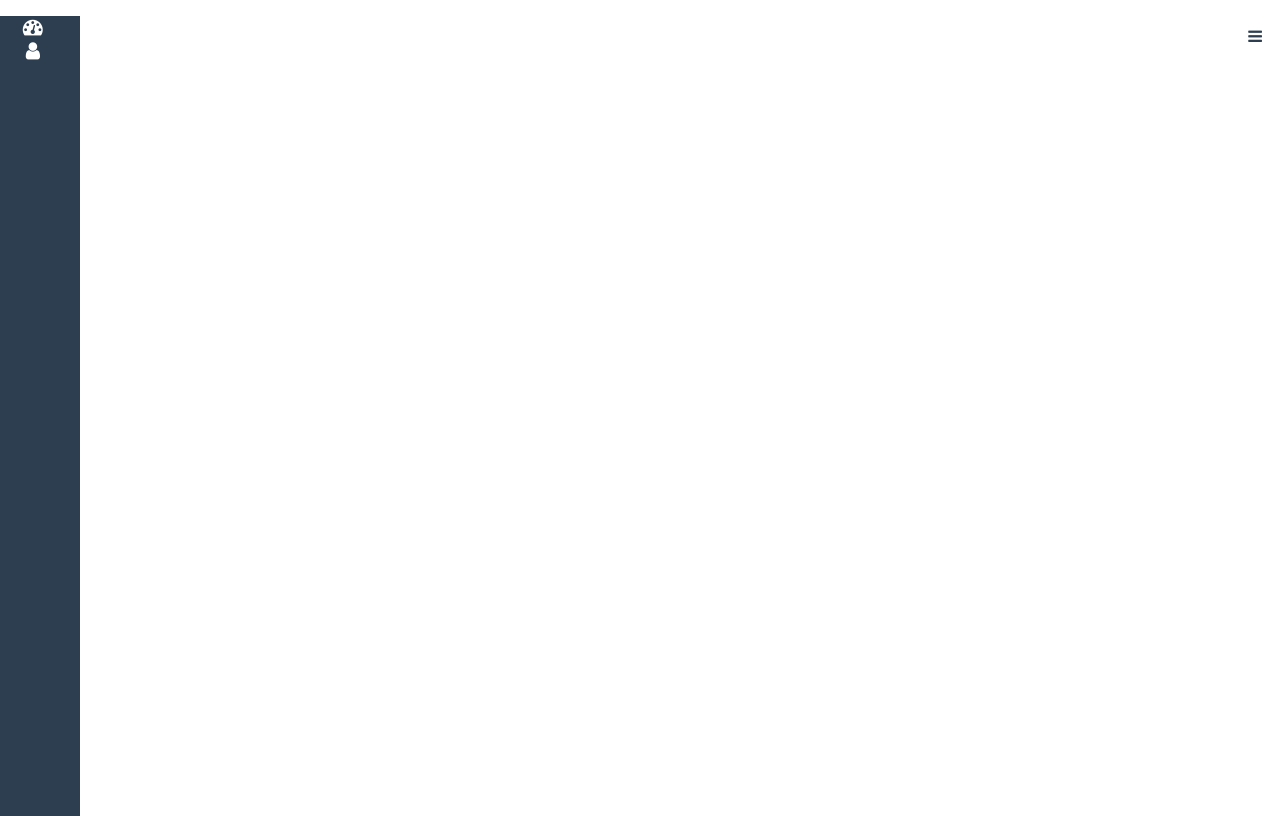
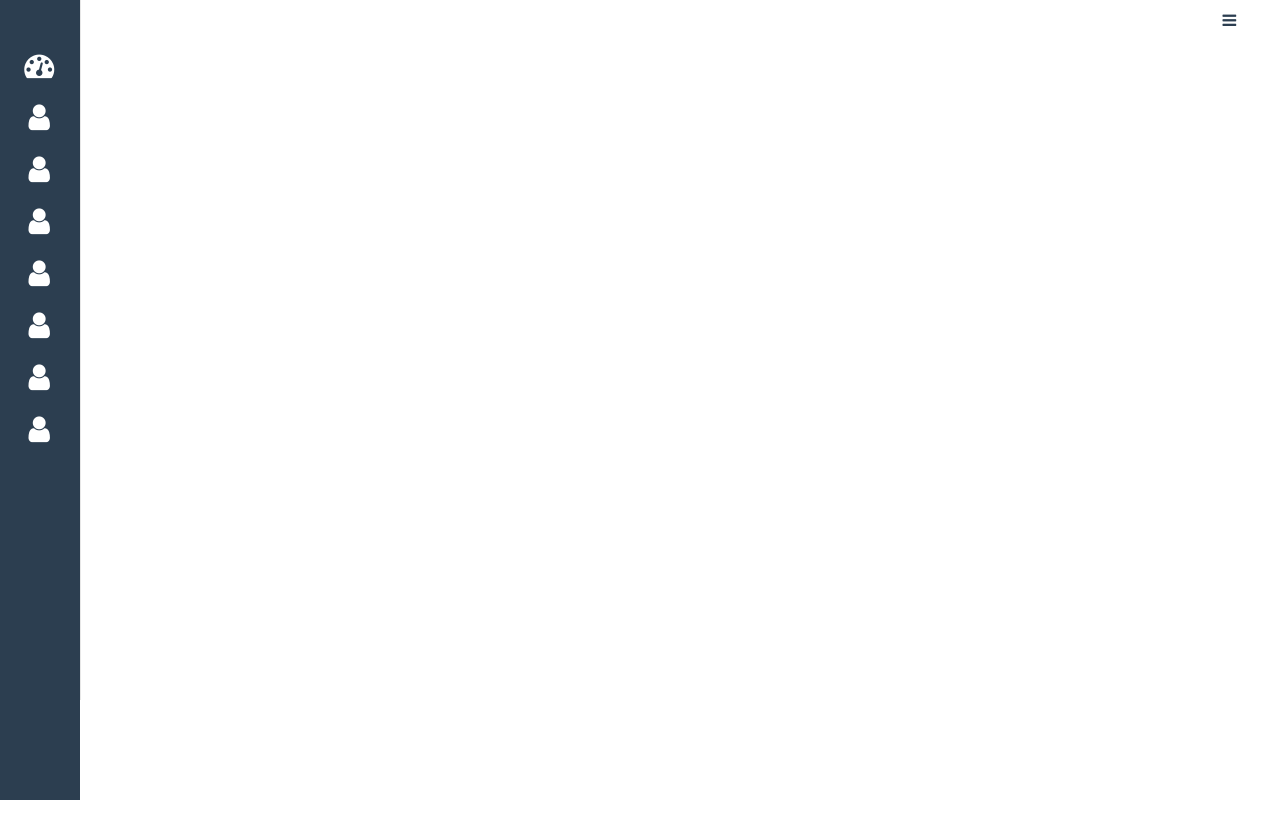
Before and after one commit to DavidSone11/BT-WEBCLIENT, an Angular app: page /dashboard in a window 1280 px wide. Built offline with nearby package versions, Linux system fonts and the light colour scheme; sample sign-in values are in the browser's storage.

Commit message:
sidebar woring

```diff
--- a/src/app/components/dashboard/dashboard.component.html
+++ b/src/app/components/dashboard/dashboard.component.html
@@ -1,4 +1,8 @@
-<p>
-  <router-outlet></router-outlet>
-  <app-left-sidebar></app-left-sidebar>
-</p>
+<div class="wrapper">
+    <app-left-sidebar></app-left-sidebar>
+  <div class="page-wrapper">
+    <router-outlet></router-outlet>
+  </div>
+
+
+</div>
--- a/src/app/components/left-sidebar/left-sidebar.component.css
+++ b/src/app/components/left-sidebar/left-sidebar.component.css
@@ -12,10 +12,11 @@
 }
 .sidebar ul {
     margin: 0;
-    padding: 0;
+    padding: 40px 0;
 }
 .sidebar ul li{
     list-style: none;
+    padding: 10px 0px;
 }
 .sidebar ul li a {
     text-decoration: none;
@@ -30,7 +31,7 @@
 }
 .sidebar ul li i {
     color:#fff;
-    font-size:20px;
+    font-size:30px;
 }
 .btn{
     float: right;
--- a/src/app/components/left-sidebar/left-sidebar.component.html
+++ b/src/app/components/left-sidebar/left-sidebar.component.html
@@ -4,11 +4,55 @@
     <ul>
       <li>
         <a [routerLink]="['']">
-          <i class="fa fa-dashboard fa-fw"></i></a>
+          <i class="fa fa-dashboard fa-fw"></i>
+        </a>
       </li>
       <li>
         <a [routerLink]="['/dashboard/about']">
-          <i class="fa fa-user fa-fw"></i></a>
+          <i class="fa fa-user fa-fw"></i>
+        </a>
+
+      </li>
+
+      <li>
+        <a [routerLink]="['/dashboard/about']">
+          <i class="fa fa-user fa-fw"></i>
+        </a>
+
+      </li>
+
+      <li>
+        <a [routerLink]="['/dashboard/about']">
+          <i class="fa fa-user fa-fw"></i>
+        </a>
+
+      </li>
+
+      <li>
+        <a [routerLink]="['/dashboard/about']">
+          <i class="fa fa-user fa-fw"></i>
+        </a>
+
+      </li>
+
+      <li>
+        <a [routerLink]="['/dashboard/about']">
+          <i class="fa fa-user fa-fw"></i>
+        </a>
+
+      </li>
+
+      <li>
+        <a [routerLink]="['/dashboard/about']">
+          <i class="fa fa-user fa-fw"></i>
+        </a>
+
+      </li>
+
+      <li>
+        <a [routerLink]="['/dashboard/about']">
+          <i class="fa fa-user fa-fw"></i>
+        </a>
 
       </li>
 
--- a/src/app/components/left-sidebar/left-sidebar.component.ts
+++ b/src/app/components/left-sidebar/left-sidebar.component.ts
@@ -21,6 +21,8 @@ export class LeftSidebarComponent implements OnInit {
     $(document).ready(function () {
       $(".btn").on("click",function () {
         $(".sidebar").toggleClass('no-sidebar');
+        $(".page-wrapper").toggleClass('no-page-wrapper');
+        $('.page-wrapper').toggle();
         $(".btn").toggleClass('btnc');
         // $(".sidebar").hide();
       });
--- a/src/styles.css
+++ b/src/styles.css
@@ -7,3 +7,26 @@ body,html{
     width:100%;
     font-family: sans-serif;
 }
+
+.wrapper {
+    width: 98%;
+}
+
+.page-wrapper {
+    padding: 0 15px;
+    min-height: 568px;
+    background-color: #fff;
+}
+.no-page-wrapper {
+    margin: -50px;
+}
+
+@media(min-width:768px) {
+    .page-wrapper {
+        position: inherit;
+        margin: 0 0 0 80px;
+        padding: 0 30px;
+        border-left: 1px solid #e7e7e7;
+        min-height: 700px;
+    }
+}
```
